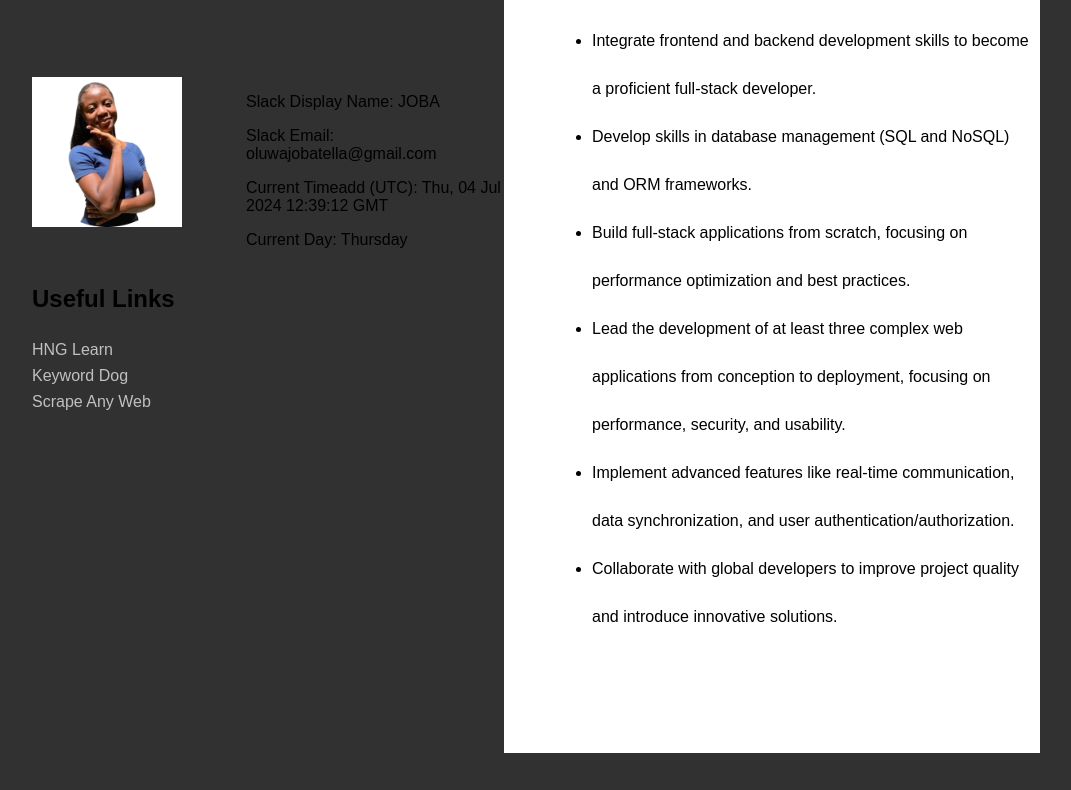
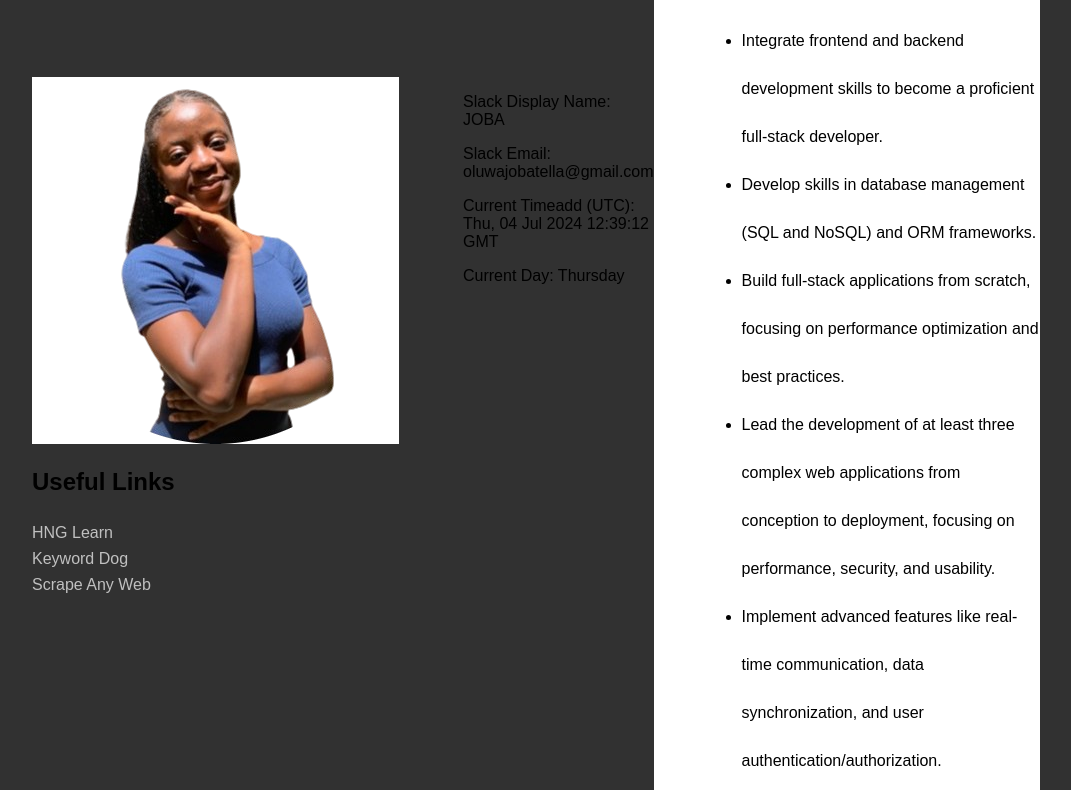
Before and after one commit to Jobby-designs/Slack_profile, a plain HTML site: page index.html in a window 1280 px wide. Shown: the part 251-1041 px from the top of the page, without its empty margins (208-1279 px from the left). Drawn offline with Linux system fonts and the light colour scheme.

Commit message:
third commit

```diff
--- a/index.css
+++ b/index.css
@@ -21,25 +21,15 @@ footer{
 
 }
 
-main {
-    /* padding: 1rem; */
-}
 
-section {
-    /* margin-bottom: 2rem; */
-}
+
+
 
 h2 {
     padding-bottom: 0.5rem;
     text-decoration: none;
 }
-.profile{
 
-}
-.profile img {
-    width: 150px;
-    height: 150px;
-}
 
 ul {
     list-style-type: disc;
```
